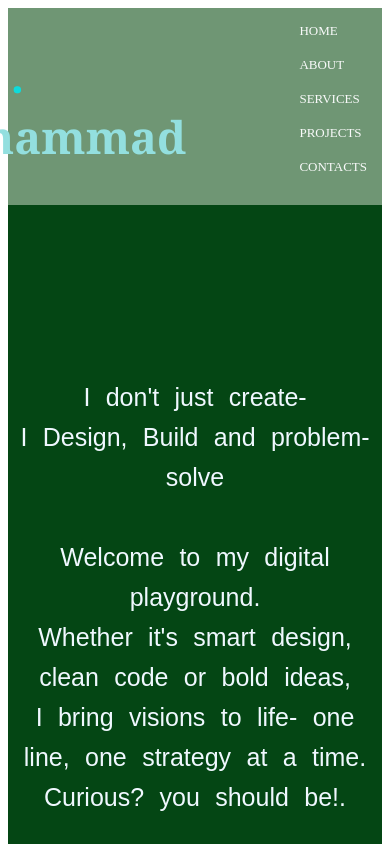
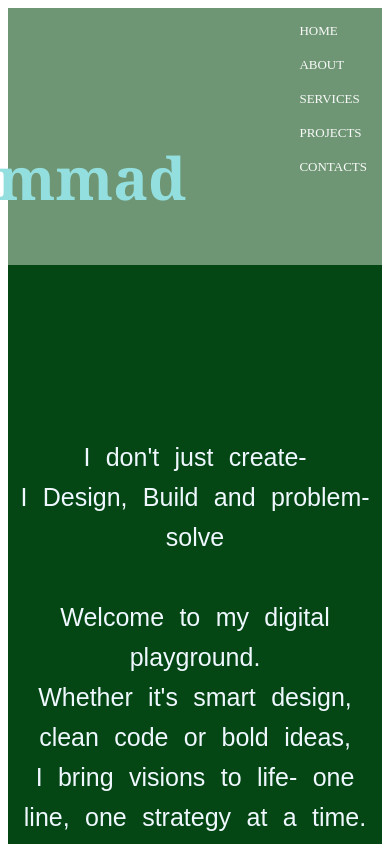
Before and after one commit to Ndurya1/Dev-Muhammad-website, a plain HTML site: page index.html in a window 390 px wide. Shown: the top 844 px of the page. Drawn offline with Linux system fonts and the light colour scheme.

Commit message:
Update index.html

```diff
--- a/index.html
+++ b/index.html
@@ -8,7 +8,21 @@
         p{
             font-family: 'Times New Roman', Times, serif;
         }
-        nav{
+        body {
+  font-size: 16px; /* Default font size for larger screens */
+}
+
+@media (max-width: 768px) {
+  body {
+    font-size: 14px; /* Slightly smaller font for tablets */
+  }
+}
+
+@media (max-width: 480px) {
+  body {
+    font-size: 12px; /* Smaller font for mobile phones */
+  }
+}
 
 
 
@@ -115,7 +129,8 @@
 .logo{
 color: rgb(147, 223, 223);
 padding-top: 0cap;
-max-width: 400px;
+max-width: 100%;
+    font-size: 15vw;
 font-family: Cambria, Cochin, Georgia, Times, 'Times New Roman', serif;
 
 
```
